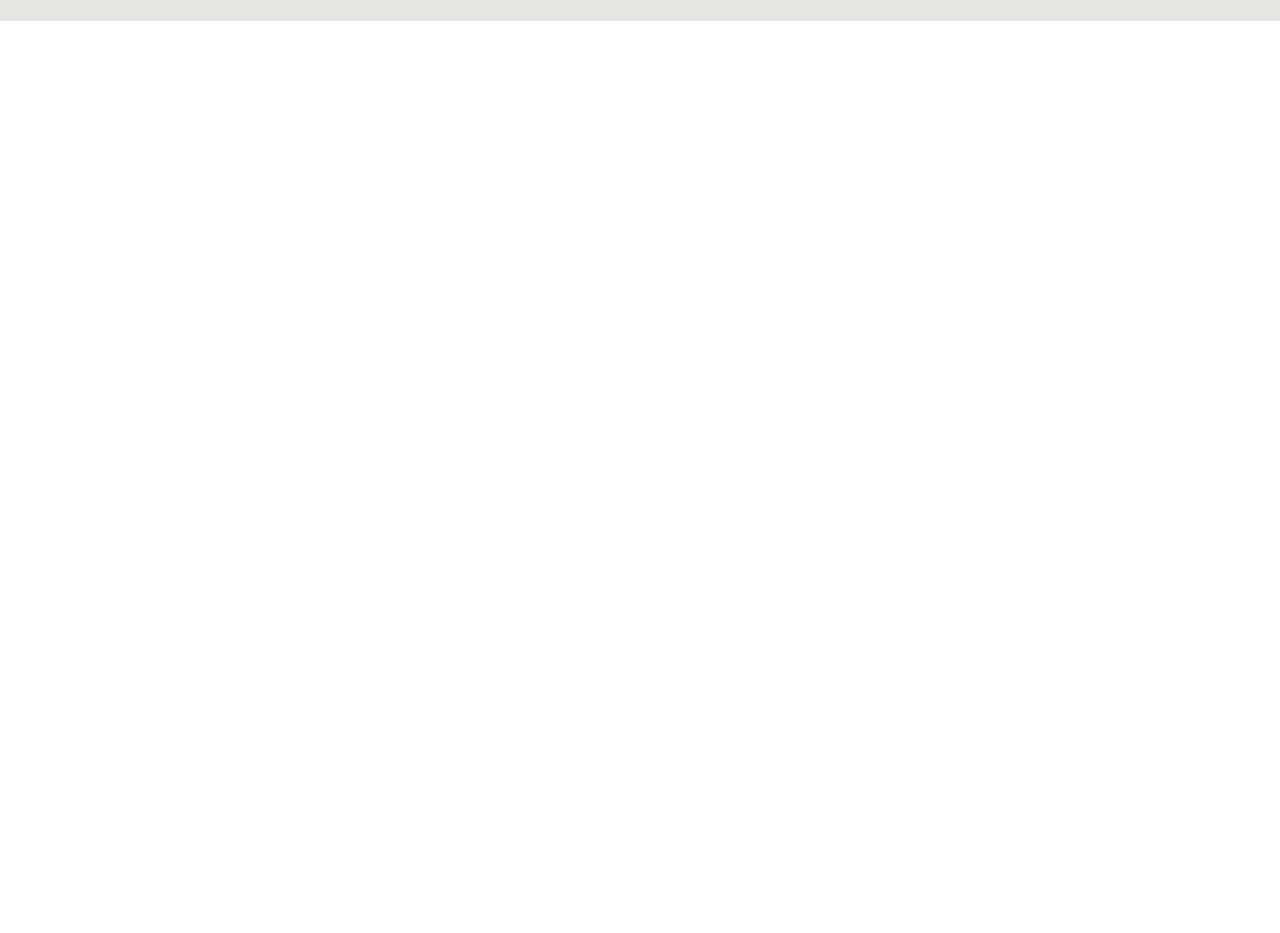
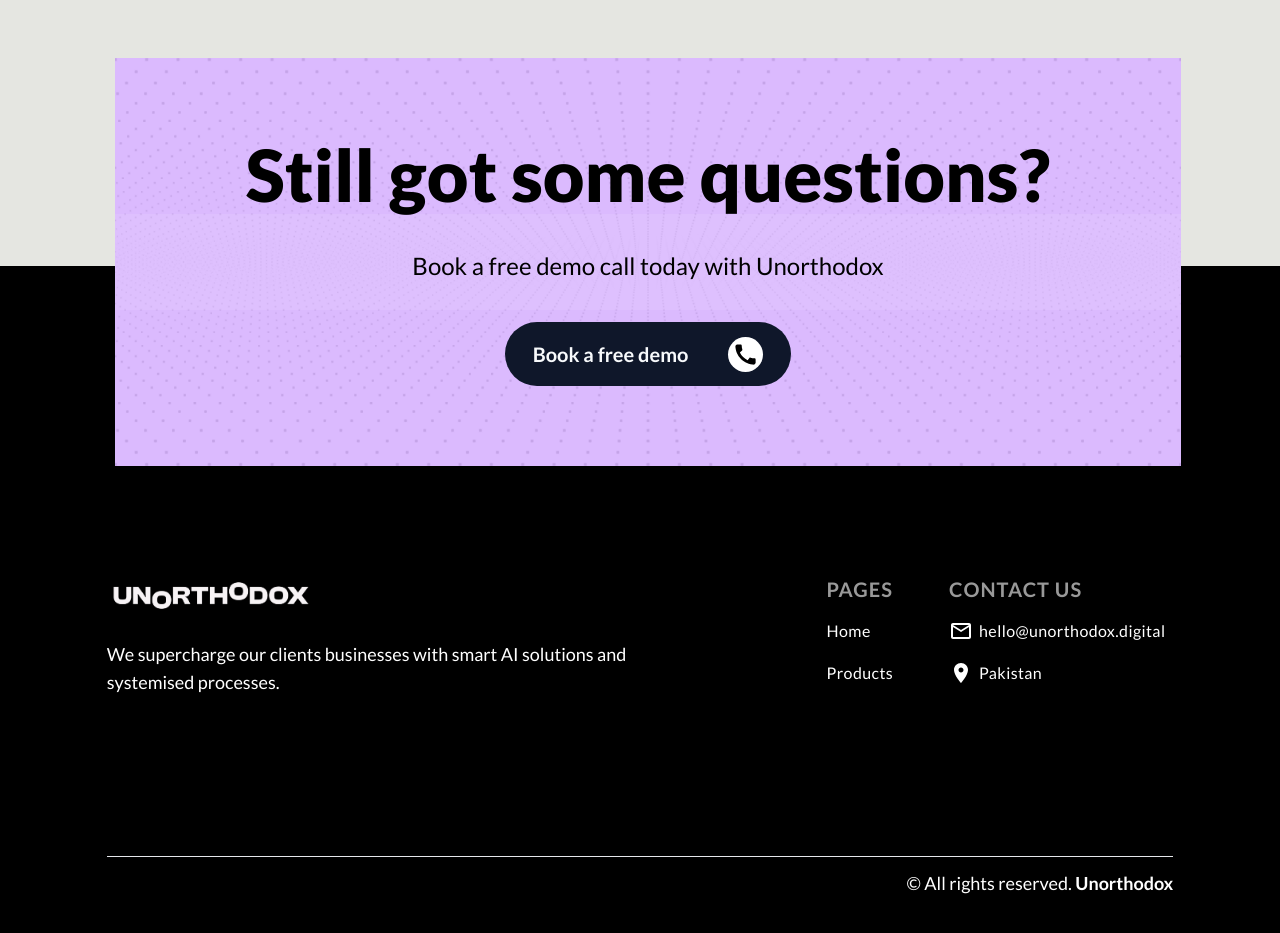
Before and after one commit to Ehtesham-Zahid/Sales-System-Landing-Page, a React (Vite) app: page / in a window 1280 px wide. Shown: the part 6040-6973 px from the top of the page. Before the commit the page ends 6173 px from the top, so only its background shows below. Built offline with nearby package versions, Linux system fonts and the light colour scheme.

Commit message:
Footer Done

```diff
--- a/index.html
+++ b/index.html
@@ -13,5 +13,6 @@
   <body>
     <div id="root"></div>
     <script type="module" src="/src/main.jsx"></script>
+    <script src="https://cdn.jsdelivr.net/npm/swiper@11/swiper-element-bundle.min.js"></script>
   </body>
 </html>
--- a/package.json
+++ b/package.json
@@ -25,6 +25,7 @@
     "react-dom": "^18.3.1",
     "react-responsive": "^10.0.0",
     "react-router-dom": "^6.24.0",
+    "swiper": "^11.1.4",
     "tailwind-merge": "^2.3.0",
     "tailwindcss-animate": "^1.0.7"
   },
@@ -34,6 +35,7 @@
     "@types/react-dom": "^18.3.0",
     "@vitejs/plugin-react": "^4.3.1",
     "autoprefixer": "^10.4.19",
+    "daisyui": "^4.12.10",
     "eslint": "^8.57.0",
     "eslint-plugin-react": "^7.34.2",
     "eslint-plugin-react-hooks": "^4.6.2",
--- a/src/App.jsx
+++ b/src/App.jsx
@@ -1,8 +1,12 @@
 import MainPage from "./containers/MainPage";
+// import function to register Swiper custom elements
+import { register } from "swiper/element/bundle";
+// register Swiper custom elements
 
 import "./App.css";
 
 function App() {
+  register();
   return (
     <div className="background" style={{ fontFamily: "Lato, sans-serif" }}>
       <MainPage />
--- a/src/components/FaqsSection/FaqsSection.jsx
+++ b/src/components/FaqsSection/FaqsSection.jsx
@@ -8,7 +8,7 @@
 
 const FaqsSection = () => {
   return (
-    <div className="w-screen flex justify-center  mb-8 lg:mb-28 py-10">
+    <div className="w-screen flex justify-center  mb-8 lg:mb-28 py-10 h-full">
       <div className="w-full sm:w-5/6 2xl:w-3/4 lg:grid lg:grid-cols-2 lg:gap-4 xl:gap-20   px-8 sm:px-0">
         <div className="lg:col-span-1 flex flex-col mt-7 ">
           <Fade>
--- a/src/components/Footer/Footer.jsx
+++ b/src/components/Footer/Footer.jsx
@@ -1,5 +1,54 @@
+import FooterCta from "../FooterCta/FooterCta";
+
+import MailOutlineIcon from "@mui/icons-material/MailOutline";
+import LocationOnIcon from "@mui/icons-material/LocationOn";
+
+import Logo from "../../assets/Logo/logo-footer.png";
+
 const Footer = () => {
-  return <div>Footer</div>;
+  return (
+    <div className="min-h-screen lg:h-screen flex justify-end flex-col items-end">
+      <div className="w-screen bg-black text-white flex justify-center items-end lg:h-5/6 ">
+        <div className="w-full sm:w-5/6 2xl:w-3/4 px-8  sm:px-0 py-4 lg:relative h-full flex flex-col justify-end">
+          <div className="lg:absolute lg:-top-60  left-2 w-full ">
+            <FooterCta />
+          </div>
+          <footer className="footer   my-5 mb-10 md:my-20 lg:my-40">
+            <aside>
+              <img src={Logo} className="w-52 mb-4" />
+              <p className="text-lg font-medium w-4/5 ">
+                We supercharge our clients businesses with smart AI solutions
+                and systemised processes.
+              </p>
+            </aside>
+            <nav className="me-8">
+              <h6 className="footer-title text-xl tracking-wider">PAGES</h6>
+              <a className="link link-hover  text-base tracking-wide font-medium  mb-2.5">
+                Home
+              </a>
+              <a className="link link-hover text-base tracking-wide font-medium">
+                Products
+              </a>
+            </nav>
+            <nav>
+              <h6 className="footer-title text-xl tracking-wider">
+                CONTACT US
+              </h6>
+              <a className="link link-hover  text-base tracking-wide font-medium flex items-center mb-2.5">
+                <MailOutlineIcon className="me-1.5" /> hello@unorthodox.digital
+              </a>
+              <a className="link link-hover  text-base tracking-wide font-medium flex items-center ">
+                <LocationOnIcon className="me-1.5" /> Pakistan
+              </a>
+            </nav>
+          </footer>
+          <p className="border-t pt-3 w-full text-center sm:text-end text-lg font-medium lg:mb-5">
+            © All rights reserved. <span className="font-bold">Unorthodox</span>
+          </p>
+        </div>
+      </div>
+    </div>
+  );
 };
 
 export default Footer;
--- /dev/null
+++ b/src/components/FooterCta/FooterCta.jsx
@@ -0,0 +1,29 @@
+import CallIcon from "@mui/icons-material/Call";
+
+import { Button } from "@/shadcn-components/ui/button";
+
+const FooterCta = () => {
+  return (
+    <div className="w-full bg-image bg-purple-300 flex flex-col justify-center items-center text-black p-8 my-8 py-16 lg:py-20 ">
+      <p className="font-black text-4xl sm:text-5xl lg:text-6xl xl:text-7xl text-center mb-7 lg:mb-10">
+        Still got some questions?
+      </p>
+      <p className="text-center  text-lg sm:text-xl lg:text-2xl font-medium mb-7 lg:mb-10 ">
+        Book a free demo call today with Unorthodox
+      </p>
+      <div>
+        <div className=" ">
+          <Button className="rounded-full text-lg lg:text-xl  px-4 py-6  lg:px-7 lg:py-8 font-semibold">
+            Book a free demo{" "}
+            <CallIcon
+              fontSize="large"
+              className="ms-10 bg-white text-black rounded-full p-1  "
+            />
+          </Button>
+        </div>
+      </div>
+    </div>
+  );
+};
+
+export default FooterCta;
--- a/src/components/MainPageSection/MainPageSection.jsx
+++ b/src/components/MainPageSection/MainPageSection.jsx
@@ -1,5 +1,6 @@
 import BusinessCompatibiltySection from "../BusinessCompatibilitySection/BusinessCompatibiltySection";
 import FaqsSection from "../FaqsSection/FaqsSection";
+import Footer from "../Footer/Footer";
 import HomeSection from "../HomeSection/HomeSection";
 import HowItWorksSection from "../HowItWorksSection/HowItWorksSection";
 import ServicesSection from "../ServicesSection/ServicesSection";
@@ -14,6 +15,7 @@
       <HowItWorksSection />
       <BusinessCompatibiltySection />
       <FaqsSection />
+      <Footer />
     </div>
   );
 };
--- /dev/null
+++ b/src/components/Slider/Slider.jsx
@@ -0,0 +1,49 @@
+import React from "react";
+
+const Slider = () => {
+  return (
+    <swiper-container
+      class="mySwiper"
+      pagination="true"
+      effect="coverflow"
+      grab-cursor="true"
+      centered-slides="true"
+      slides-per-view="auto"
+      coverflow-effect-rotate="50"
+      coverflow-effect-stretch="0"
+      coverflow-effect-depth="100"
+      coverflow-effect-modifier="1"
+      coverflow-effect-slide-shadows="true"
+    >
+      <swiper-slide>
+        <img src=" https://swiperjs.com/demos/images/nature-1.jpg" />
+      </swiper-slide>
+      <swiper-slide>
+        <img src="https://swiperjs.com/demos/images/nature-2.jpg" />
+      </swiper-slide>
+      <swiper-slide>
+        <img src="https://swiperjs.com/demos/images/nature-3.jpg" />
+      </swiper-slide>
+      <swiper-slide>
+        <img src="https://swiperjs.com/demos/images/nature-4.jpg" />
+      </swiper-slide>
+      <swiper-slide>
+        <img src="https://swiperjs.com/demos/images/nature-5.jpg" />
+      </swiper-slide>
+      <swiper-slide>
+        <img src="https://swiperjs.com/demos/images/nature-6.jpg" />
+      </swiper-slide>
+      <swiper-slide>
+        <img src="https://swiperjs.com/demos/images/nature-7.jpg" />
+      </swiper-slide>
+      <swiper-slide>
+        <img src="https://swiperjs.com/demos/images/nature-8.jpg" />
+      </swiper-slide>
+      <swiper-slide>
+        <img src="https://swiperjs.com/demos/images/nature-9.jpg" />
+      </swiper-slide>
+    </swiper-container>
+  );
+};
+
+export default Slider;
--- a/tailwind.config.js
+++ b/tailwind.config.js
@@ -2,10 +2,10 @@
 module.exports = {
   darkMode: ["class"],
   content: [
-    './pages/**/*.{js,jsx}',
-    './components/**/*.{js,jsx}',
-    './app/**/*.{js,jsx}',
-    './src/**/*.{js,jsx}',
+    "./pages/**/*.{js,jsx}",
+    "./components/**/*.{js,jsx}",
+    "./app/**/*.{js,jsx}",
+    "./src/**/*.{js,jsx}",
   ],
   prefix: "",
   theme: {
@@ -33,5 +33,5 @@
       },
     },
   },
-  plugins: [require("tailwindcss-animate")],
-}
+  plugins: [require("tailwindcss-animate"), require("daisyui")],
+};
```
Also changed, not shown: src/assets/Logo/logo-footer.png (added), 1 other file (tests, documents, lock files or other folders).
